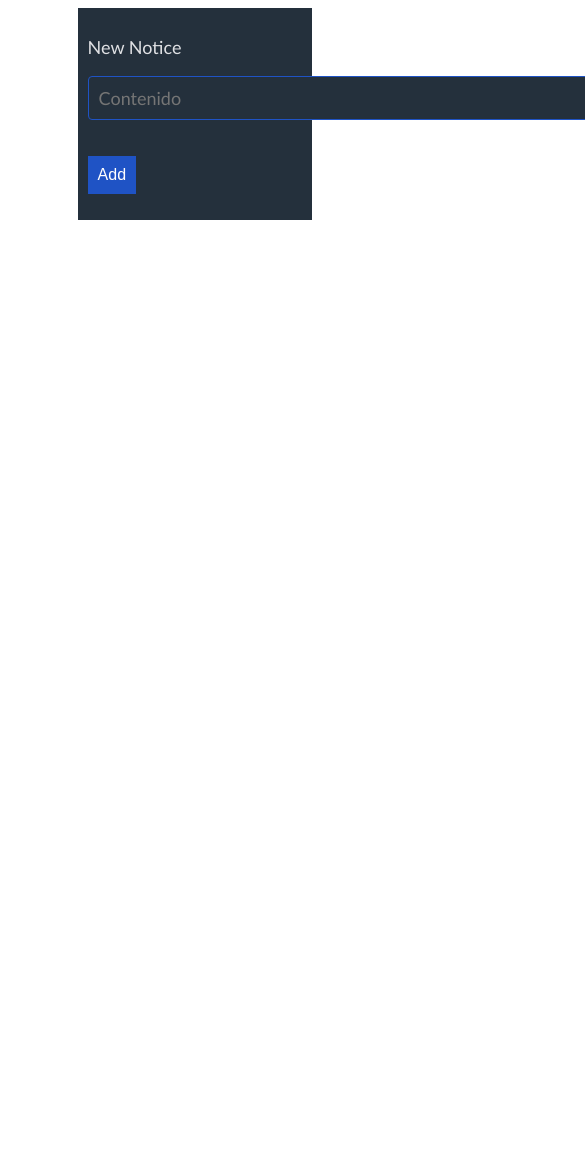
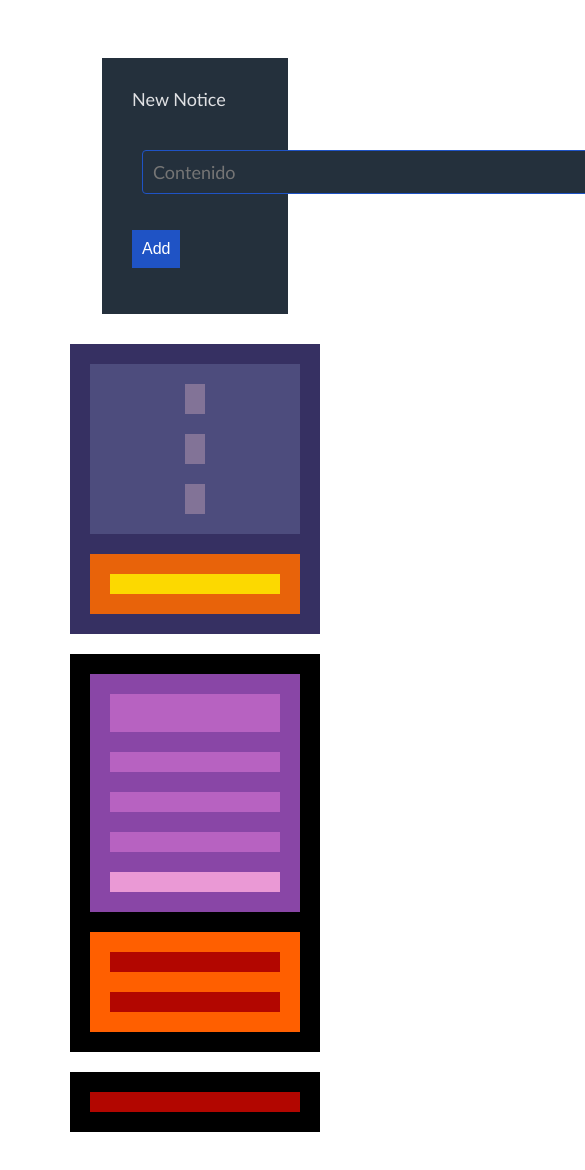
Before and after one commit to ramiro12345/dh-front-end, an Angular app: page /list-bulletin in a window 390 px wide. Shown: the top 1170 px of the page, 585 px wide, since content can reach past the window. Before the commit the page ends 844 px from the top, so only its background shows below. Built offline with nearby package versions, Linux system fonts and the light colour scheme.

Commit message:
Modificaciones en codigo

```diff
--- a/angular.json
+++ b/angular.json
@@ -34,7 +34,8 @@
               "src/assets"
             ],
             "styles": [
-              "src/styles.sass"
+              "src/styles.sass",
+              "src/assets/proyect-ui.scss"
             ],
             "scripts": []
           },
--- a/src/app/app.component.html
+++ b/src/app/app.component.html
@@ -1,16 +1 @@
-<!DOCTYPE html>
-<html lang="en">
-<head>
-  <meta charset="UTF-8">
-  <meta name="viewport" content="width=device-width, initial-scale=1.0">
-  <meta http-equiv="X-UA-Compatible" content="ie=edge">
-  <title>Formulario Registro</title>
-</head>
-
-<body>
-  <router-outlet></router-outlet>
-  <!-- <app-user-login></app-user-login>
-  <app-users></app-users> -->
-</body>
-
-</html>
+<router-outlet></router-outlet>
--- a/src/app/modules/news/bulletin/bulletin-new/bulletin-new.component.scss
+++ b/src/app/modules/news/bulletin/bulletin-new/bulletin-new.component.scss
@@ -1,28 +1,19 @@
 .bulletin-container{
   margin: auto;
   width: 60%;
-  //border: 5px solid #FFFF00;
   padding: 10px;
   background-color: #24303c;
 }
 .avatar {
-    //float: left;
     padding: 5%;
     border-radius: 50%;
     height: 70px;
-    object-fit: fill;//cover;
+    object-fit: fill;
     object-position: center;
     width: 70px;
 }
 .bulletin-head{
-  //border: 5px solid #e40d0d;
   padding-bottom: 3px;
-}
-.bulletin-body{
-  //border: 5px solid #e40d0d;
-}
-.bulletin-footer{
-  //border: 5px solid #e40d0d;
 }
 div.bulletin-head img.avatar {
   float: left;
@@ -33,13 +24,9 @@ div.bulletin-head img.avatar {
   float: none;
 }
 .bulletin {
-  //float: center;
   width: 400px;
   overflow: hidden;
   position: sticky;
-  //top: 50%;
-  //left: 50%;
-  //transform: translate(-50%, 50%);
   background: #5c7ea0;
   border-radius: 15px;
   box-shadow: 7px 13px 37px rgba(0, 0, 0, .6);
@@ -52,6 +39,4 @@ div.bulletin-head img.avatar {
 
   section {
     padding: 10px;
-    //overflow: hidden;
-    //text-align: left;
   }
--- a/src/app/modules/news/bulletin/bulletin.component.html
+++ b/src/app/modules/news/bulletin/bulletin.component.html
@@ -5,4 +5,37 @@
         <button class="botons" (click)="addNewNotice()" >Add</button>
     </div>
 </div>
-<app-bulletin-new [dataNotice] = "dataBulletin"></app-bulletin-new>
+
+<div class="container">
+    <header class="header">
+      <div class="menu">
+        <div class="logo">
+        </div>
+        <div class="nav">
+        </div>
+        <div class="social">
+        </div>
+      </div>
+      <div class="texto-principal">
+        <h1></h1>
+      </div>
+    </header>
+    <section class="seccion">
+      <div class="articulo">
+        <article class="aticle">
+            <app-bulletin-new [dataNotice] = "dataBulletin"></app-bulletin-new>
+        </article>
+        <article class="aticle"></article>
+        <article class="aticle"></article>
+        <article class="aticle"></article>
+        <nav class="navegacion"></nav>
+      </div>
+      <aside class="aside">
+        <div class="publicidad"></div>
+        <div class="publicidad"></div>
+      </aside>
+    </section>
+    <footer class="footer">
+      <nav class="pie"></nav>
+    </footer>
+  </div>
--- a/src/app/modules/news/bulletin/bulletin.component.ts
+++ b/src/app/modules/news/bulletin/bulletin.component.ts
@@ -8,8 +8,8 @@ import { BulletinHttpService } from 'src/app/services/bulletin/bulletin.http.ser
 })
 export class BulletinComponent implements OnInit {
   public bodyContentBulletin: string
-  public dataBulletin: any = []
-  public listNotice: any
+  public dataBulletin: any;
+  public listNotice: any;
   constructor(public serviceBulletin: BulletinHttpService) {
     this.bodyContentBulletin = ''
     this.dataBulletin = {
@@ -17,23 +17,22 @@ export class BulletinComponent implements OnInit {
       senderUserId: '',
       body: '',
       commentsCounter: '',
-    }
+    };
   }
 
   ngOnInit(): void {
-    // this.getBulletin()
-    this.dataBulletin = []
+    this.dataBulletin = [];
   }
-  addNewNotice() {
+  addNewNotice(): void {
     this.dataBulletin.push({
       accountId: '',
       body: this.bodyContentBulletin,
       date: Math.floor(Math.random() * 10),
       commentsCounter: '',
-    })
-    this.bodyContentBulletin = ''
+    });
+    this.bodyContentBulletin = '';
   }
-  getBulletin() {
+  getBulletin(): void {
     this.serviceBulletin.getBulletin().subscribe(
       (data) => {
         console.log('DATA', data)
@@ -44,7 +43,7 @@ export class BulletinComponent implements OnInit {
     )
   }
 
-  saveBulletin() {
+  saveBulletin(): void {
     this.serviceBulletin.saveBulletin('datos').subscribe(
       (data) => {
         console.log('DATA', data)
--- a/src/app/modules/user/user-login/user-login.component.ts
+++ b/src/app/modules/user/user-login/user-login.component.ts
@@ -1,7 +1,7 @@
-import { ChangeDetectionStrategy, Component, OnInit } from '@angular/core'
-import { Router } from '@angular/router'
-import { AccesoGuard } from 'src/app/guards/acceso.guard'
-import { UserHttpService } from 'src/app/services/user/user.http.service'
+import { ChangeDetectionStrategy, Component, OnInit } from '@angular/core';
+import { Router } from '@angular/router';
+import { AccesoGuard } from 'src/app/guards/acceso.guard';
+import { UserHttpService } from 'src/app/services/user/user.http.service';
 @Component({
   selector: 'app-user-login',
   changeDetection: ChangeDetectionStrategy.OnPush,
@@ -9,26 +9,23 @@ import { UserHttpService } from 'src/app/services/user/user.http.service'
   styleUrls: ['./user-login.component.scss'],
 })
 export class UserLoginComponent implements OnInit {
-  public userLogin: any
-  constructor(
-    public serviceUser: UserHttpService,
-    public router: Router,
-    public guard: AccesoGuard,
-  ) {
+  public userLogin: any;
+  constructor(public serviceUser: UserHttpService, public router: Router, public guard: AccesoGuard) {
     this.userLogin = {
       accountId: '',
       password: '',
-    }
+    };
   }
 
-  ngOnInit(): void {}
-  submit() {
+  ngOnInit(): void { }
+
+  submit(): void {
     if (this.userLogin.accountId != '' && this.userLogin.password != '') {
-      this.guard.login(true)
-      this.router.navigate(['/list-users'])
+      this.guard.login(true);
+      this.router.navigate(['/list-users']);
     } else {
-      alert('ingrese sus datos')
-      this.router.navigate(['/login'])
+      alert('ingrese sus datos');
+      this.router.navigate(['/login']);
     }
   }
 }
--- a/src/app/services/bulletin/bulletin.http.service.ts
+++ b/src/app/services/bulletin/bulletin.http.service.ts
@@ -1,6 +1,7 @@
 import { Injectable } from '@angular/core';
 import { HttpClient } from "@angular/common/http";
 import { environment } from 'src/environments/environment';
+import { Observable } from 'rxjs';
 const base_url = environment.base_url;
 @Injectable({
   providedIn: 'root'
@@ -9,26 +10,16 @@ export class BulletinHttpService {
 
   constructor(private http: HttpClient) { }
 
-  getBulletin() {
+  getBulletin(): Observable<any> {
     return this.http.get(`${base_url}`);
   }
-  saveBulletin(data: any) {
-    console.log("Datos Bulletin a guardar", data);
-
+  saveBulletin(data: any): Observable<any> {
     return this.http.get(`${base_url}`);
-    // return this.http.post(`${base_url}/bulletin/saveBulletin`, data);
   }
-  updateBulletin(id: Number, data: any) {
-    console.log("Datos Bulletin a actualizar id", id);
-    console.log("Datos Bulletin a actualizar", data);
-
+  updateBulletin(id: Number, data: any): Observable<any> {
     return this.http.get(`${base_url}`);
-    // return this.http.put(`${base_url}/bulletin/updateBulletin/${id}`, data);
   }
-  deleteBulletin(id: Number) {
-    console.log("Datos Bulletin a eliminar id", id);
-
+  deleteBulletin(id: Number): Observable<any> {
     return this.http.get(`${base_url}`);
-    // return this.http.put(`${base_url}/bulletin/deleteBulletin/${id}`,{});
   }
 }
--- a/src/app/services/user/user.http.service.ts
+++ b/src/app/services/user/user.http.service.ts
@@ -7,22 +7,24 @@ const base_url = environment.base_url;
   providedIn: 'root'
 })
 export class UserHttpService {
-
   constructor(private _http: HttpClient) { }
-  loginUser(accountId: any, password: any) {
+  loginUser(accountId: any, password: any): Observable<any> {
     return this._http.get(`${base_url}/users/login/${accountId}/${password}`);
   }
+
   getUser(): Observable<any> {
     return this._http.get(`${base_url}/users`);
   }
+
   saveUser(data: any): Observable<any> {
     return this._http.post(`${base_url}/users`, data);
   }
+
   updateUser(id: Number, data: any): Observable<any> {
     return this._http.put(`${base_url}/users/${id}`, data);
   }
+
   deleteUser(id: Number): Observable<any> {
     return this._http.get(`${base_url}`);
-    // return this.http.put(`${base_url}/user/deteleUser/${id}`,{});
   }
 }
--- /dev/null
+++ b/src/assets/proyect-ui.scss
@@ -0,0 +1,101 @@
+*{
+    margin: 10px;
+    padding: 10px;
+    box-sizing: border-box;
+}
+.container{
+    display: flex;
+    flex-flow: column nowrap;
+}
+.header{
+    background: #363062;
+    display: flex;
+    flex-flow: column nowrap;
+}
+.menu{
+    background: #4D4C7D;
+    display: flex;
+    flex-flow: row nowrap;
+    height: 100px;
+    align-items: center;
+}
+.logo{
+    background: #827397;
+    flex: 1 1 auto;
+    height: 30px;
+}
+.nav{
+    background: #827397;
+    flex: 5 1 auto;
+    height: 30px;
+}
+.social{
+    background: #827397;
+    flex: 1 1 auto;
+    height: 30px;
+}
+.texto-principal{
+    background: #E8630A;
+}
+h1{
+    background: #FCD900;
+}
+.seccion{
+    background: #000;
+    display: flex;
+}
+.articulo{
+    background: #8946A6;
+    flex: 2 1 auto;
+    display: flex;
+    flex-flow: row wrap;
+}
+.aticle{
+    background: #B762C1;
+    flex: 1 1 40%;
+}
+.navegacion{
+    background: #EA99D5;
+    flex: 1 1 100%;
+}
+.aside{
+    background: #FF5F00;
+    flex: 1 1 auto;
+}
+.publicidad{
+    background: #B20600;
+}
+.footer{
+    background: #000;
+    display: flex;
+    justify-content: center;
+}
+.pie{
+    background: #B20600;
+    width: 300px;
+}
+@media all and (max-width: 800px) {
+    .seccion{
+        flex-direction: column;
+    }
+    .menu{
+        flex-direction: column;
+        height: auto;
+    }
+    .aside{
+        display: flex;
+        justify-content: center;
+    }
+}
+
+@media all and (max-width: 600px) {
+    .articulo{
+        flex-direction: column;
+    }
+}
+
+@media all and (max-width: 400px){
+    .aside{
+        flex-direction: column;
+    }
+}
```
Also changed, not shown: src/app/modules/user/user-login/user-login.component.scss (indentation only).
